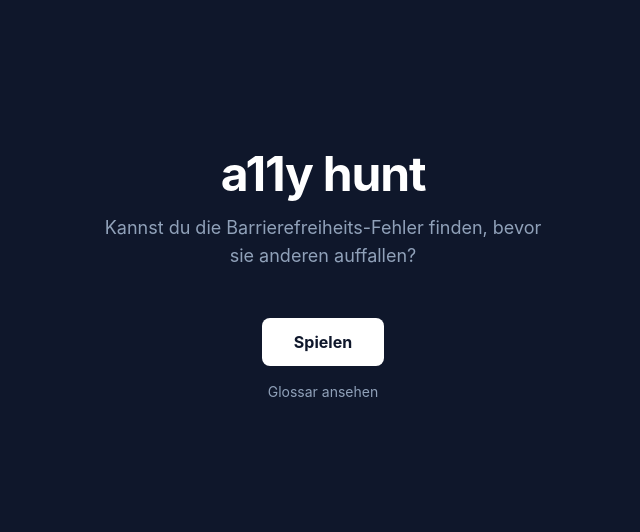
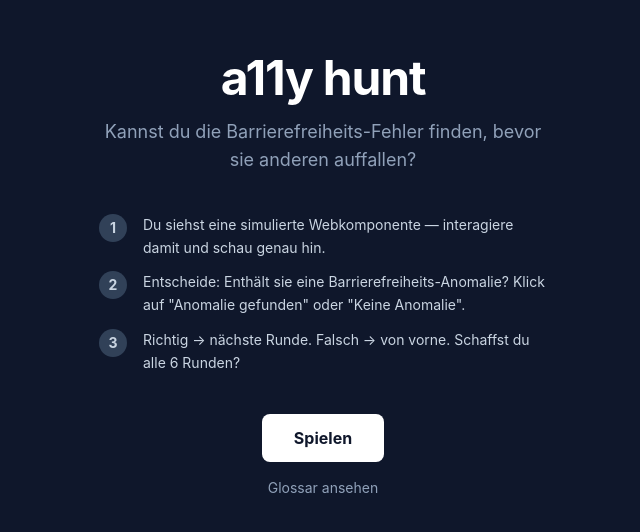
Before and after one commit to teilkraftdigital/anomalie-jagd, a React (Vite) app: page / in a window 1280 px wide. Shown: the part 124-656 px from the top of the page, without its empty margins (317-957 px from the left). Built offline with nearby package versions, Linux system fonts and the light colour scheme.

Commit message:
feat: add game instructions to StartPage
Three-step guide explains: interact with the component, decide
anomaly or not, correct advances the round while wrong restarts.

Co-Authored-By: Claude Sonnet 4.6 <noreply@anthropic.com>

```diff
--- a/src/pages/StartPage.tsx
+++ b/src/pages/StartPage.tsx
@@ -1,13 +1,40 @@
 import { Link } from "react-router-dom";
+
+const steps = [
+  {
+    number: "1",
+    text: "Du siehst eine simulierte Webkomponente — interagiere damit und schau genau hin.",
+  },
+  {
+    number: "2",
+    text: 'Entscheide: Enthält sie eine Barrierefreiheits-Anomalie? Klick auf "Anomalie gefunden" oder "Keine Anomalie".',
+  },
+  {
+    number: "3",
+    text: "Richtig → nächste Runde. Falsch → von vorne. Schaffst du alle 6 Runden?",
+  },
+];
 
 export function StartPage() {
   return (
-    <div className="min-h-screen flex flex-col items-center justify-center bg-slate-900 text-white">
+    <div className="min-h-screen flex flex-col items-center justify-center bg-slate-900 text-white px-4">
       <h1 className="text-5xl font-bold mb-4 tracking-tight">a11y hunt</h1>
-      <p className="text-slate-400 text-lg mb-12 max-w-md text-center">
+      <p className="text-slate-400 text-lg mb-10 max-w-md text-center">
         Kannst du die Barrierefreiheits-Fehler finden, bevor sie anderen
         auffallen?
       </p>
+
+      <ol className="flex flex-col gap-3 mb-10 max-w-md w-full">
+        {steps.map((step) => (
+          <li key={step.number} className="flex gap-4 items-start">
+            <span className="shrink-0 w-7 h-7 rounded-full bg-slate-700 text-slate-300 text-sm font-bold flex items-center justify-center">
+              {step.number}
+            </span>
+            <p className="text-slate-300 text-sm leading-relaxed">{step.text}</p>
+          </li>
+        ))}
+      </ol>
+
       <Link
         to="/level-select"
         className="bg-white text-slate-900 font-bold px-8 py-3 rounded-lg hover:bg-slate-200 transition-colors"
```
